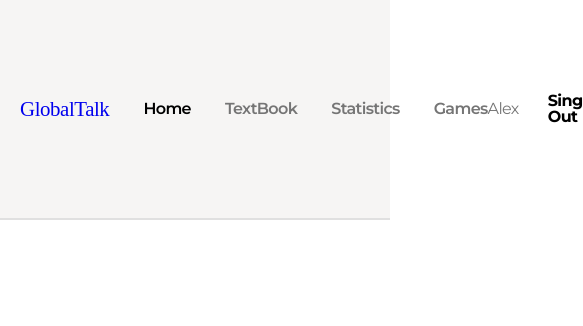
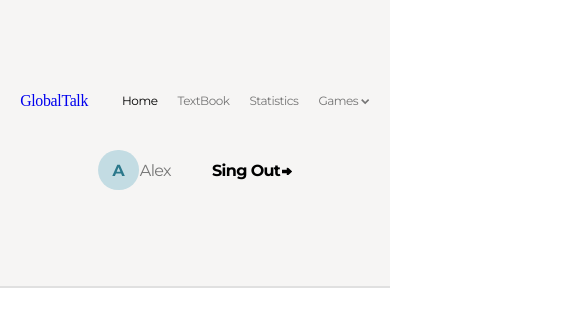
Before and after one commit to gryz1/GlobalTalk, a plain HTML site: page index.html in a window 390 px wide. Shown: the whole page, 583 px wide, since content can reach past the window. Drawn offline with Linux system fonts and the light colour scheme; a web font is replaced by a local one.

Commit message:
last commit

```diff
--- a/index.html
+++ b/index.html
@@ -23,7 +23,8 @@
                         <li><a href="" class="menu-item">Home</a></li>
                         <li><a href="" class="menu-item color">TextBook</a></li>
                         <li><a href="" class="menu-item color">Statistics</a></li>
-                        <li><a href="" class="menu-item color">Games</a></li>
+                        <li><a href="" class="menu-item color">Games <img src="./img/drop_down.svg" alt=""></a></li>
+
                     </ul>
                 </nav>
                 <div class="sign-in-up">
@@ -36,8 +37,14 @@
                         </a>
                     </div>
                     <div class="sign-up">
-                        <a href="">
+                        <a href="#">
                             Sing Out
+                            <img src="/img/right-arrow-icon.svg" alt="">
+                            <!-- <svg xmlns="http://www.w3.org/2000/svg" shape-rendering="geometricPrecision" text-rendering="geometricPrecision"
+                                image-rendering="optimizeQuality" fill-rule="evenodd" clip-rule="evenodd" viewBox="0 0 512 463.96">
+                                <path fill-rule="nonzero"
+                                    d="M0 131.29h243.5v-92.3c.68-15.48 5.77-26.47 15.42-32.82 25.8-17.21 52.31 5.25 69.25 22.6l169.5 173.58c19.1 17.29 19.1 41.93 0 59.22L323.28 439.53c-16.06 16.39-40.55 34.09-64.36 18.22-9.65-6.36-14.74-17.35-15.42-32.82v-92.3H0V131.29z" /> -->
+                            </svg>
                         </a>
                     </div>
                 </div>
--- a/style.css
+++ b/style.css
@@ -16,6 +16,11 @@ body {
     display: flex;
     justify-content: space-between;
     padding-inline: 20px;
+}
+
+.wrapper ul {
+    flex-wrap: nowrap;
+    text-wrap: nowrap;
 }
 
 img {
@@ -56,8 +61,9 @@ nav {
 }
 
 nav ul {
+    white-space: nowrap;
     display: flex;
-    gap: 34px;
+    gap: 0 34px;
     align-items: center;
     font-style: normal;
     font-weight: 600;
@@ -72,6 +78,10 @@ nav ul a {
 
 .color {
     color: #757575;
+}
+
+.sign-in-text {
+    font-weight: 600;
 }
 
 .sign-in p {
@@ -91,6 +101,16 @@ nav ul a {
 }
 
 .sign-up {
+    line-height: 100%;
+    letter-spacing: -0.04em;
+    color: #000000;
+}
+
+.sign-in-up a {
+    position: relative;
+    padding-right: 12px;
+
+    display: flex;
     font-family: 'Montserrat';
     font-size: 16px;
     line-height: 100%;
@@ -98,11 +118,47 @@ nav ul a {
     color: #000000;
 }
 
-.sign-in-up a {
-    display: flex;
-    font-family: 'Montserrat';
-    font-size: 16px;
-    line-height: 100%;
-    letter-spacing: -0.04em;
-    color: #000000;
+.sign-up img {
+    position: absolute;
+    width: 10px;
+    transform: scale(1.0, 0.9) translateY(-35%);
+    right: 0;
+    top: 50%;
 }
+
+@media screen and (max-width:780px) {
+    .wrapper {
+        display: flex;
+        flex-wrap: wrap;
+        justify-content: center;
+        gap: 40px;
+    }
+
+    .sign-up img {
+        transform: scale(1.0, 0.9) translateY(-50%);
+    }
+
+    .logo {
+        font-size: 15.8609px;;
+    }
+
+    nav ul {
+        gap: 0 34px;
+        font-weight: 400;
+        font-size: 16px;
+        line-height: 140%;
+        letter-spacing: -0.04em;
+    }
+}
+
+@media screen and (max-width:480px) {
+    nav ul {
+        gap: 0 20px;
+        font-weight: 300;
+        font-size: 12px;
+    }
+
+    .sign-in-text {
+        font-weight: 400;
+    }
+}
```
Also changed, not shown: img/drop_down.svg (added), img/right-arrow-icon.svg (added), img/Выход →.png (added).
